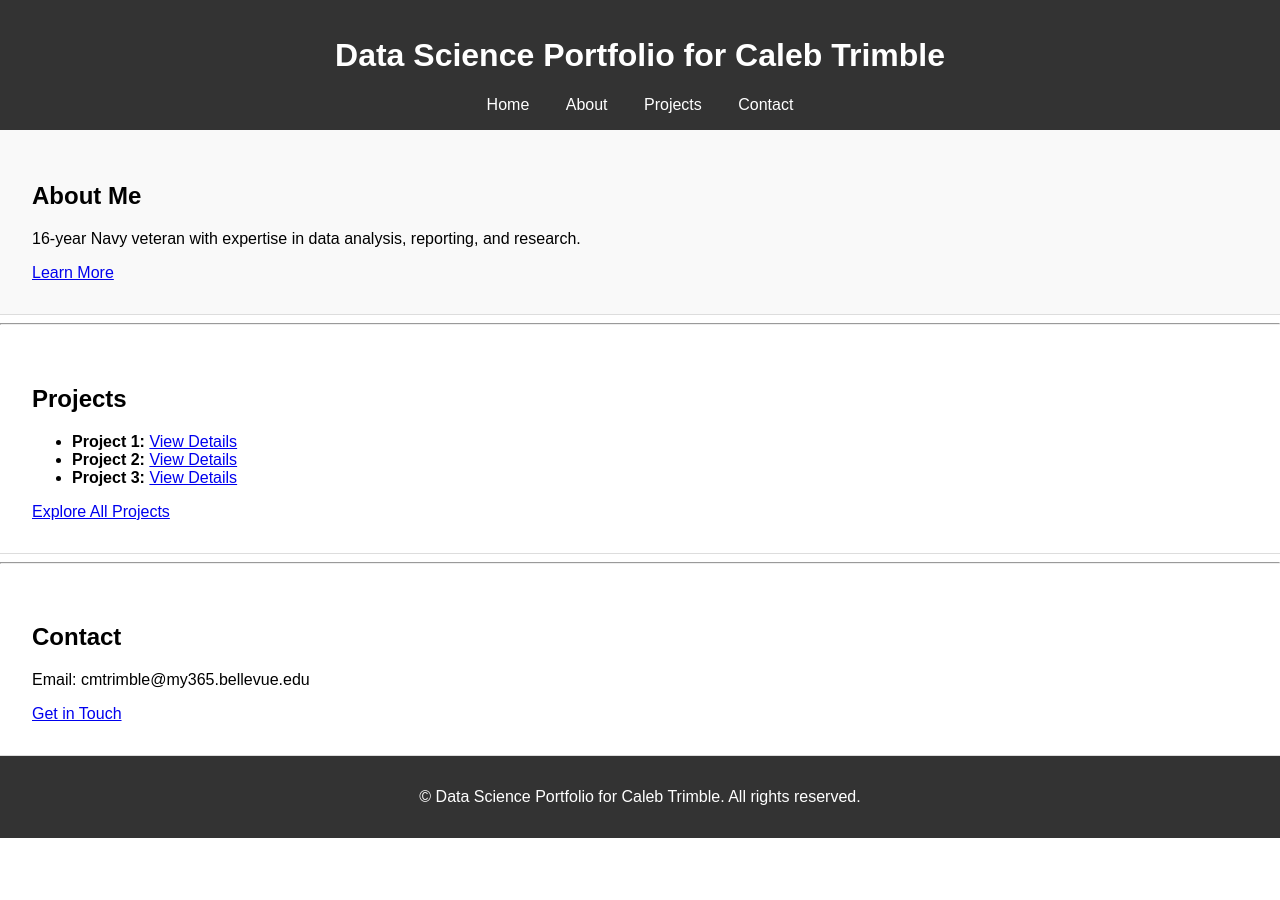
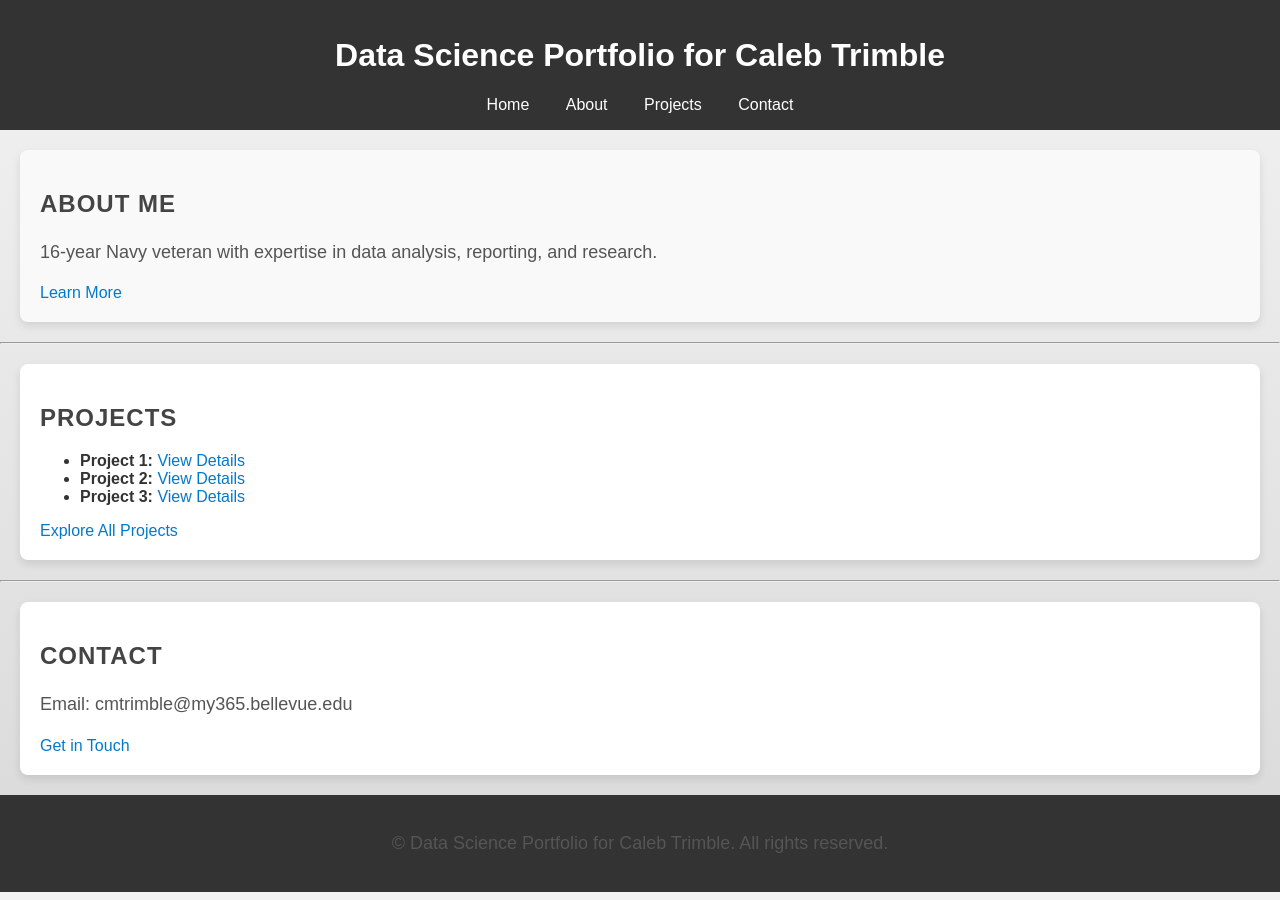
Before and after one commit to cmtrimble/cmtrimble.github.io, a Jekyll site: the page built from index.md, in a window 1280 px wide. Built offline with Jekyll 4.4.1, drawn with Linux system fonts in a browser that asks for light colours.

Commit message:
Update style.css
Updated design for mo

```diff
--- a/assets/css/style.css
+++ b/assets/css/style.css
@@ -1,7 +1,22 @@
 body {
+    background: linear-gradient(180deg, #f2f2f2, #d9d9d9);
+    color: #333;
     font-family: Arial, sans-serif;
     margin: 0;
     padding: 0;
+}
+
+h2 {
+    font-size: 24px;
+    color: #444;
+    text-transform: uppercase;
+    letter-spacing: 1px;
+}
+
+p {
+    font-size: 18px;
+    line-height: 1.6;
+    color: #555;
 }
 
 header {
@@ -17,9 +32,23 @@ nav a {
     text-decoration: none;
 }
 
+a {
+    text-decoration: none;
+    color: #007acc;
+    transition: color 0.3s ease-in-out;
+}
+
+a:hover {
+    color: #005999;
+    text-decoration: underline;
+}
+
 section {
-     padding: 2rem;
-     border-bottom: 1px solid #ddd;
+    background: #ffffff;
+    padding: 20px;
+    margin: 20px;
+    border-radius: 8px;
+    box-shadow: 0px 4px 8px rgba(0, 0, 0, 0.1);
 }
 
 section#about {
```
Lines whose indentation alone changed are shown as unchanged.
